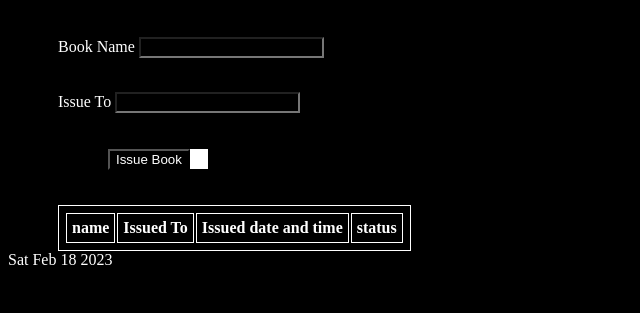
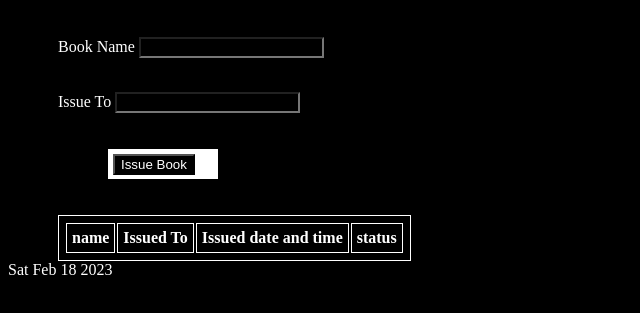
Before and after one commit to ashutosh9897794237/Library-Management-Website-Project, a plain HTML site: page index.html in a window 1280 px wide. Shown: the part 61-374 px from the top of the page, without its empty margins (0-640 px from the left). Drawn offline with Linux system fonts and the light colour scheme.

Commit message:
w3e4rt6uio

```diff
--- a/style.css
+++ b/style.css
@@ -15,12 +15,14 @@ table,th,td{
     margin-left: 50px;
 }
 .but{
-    margin-left: 50px;
+    margin-left: 70px;
+    left: 70px;
     width: 100px;
     height: 20px;
     color: black;
     margin-left: 50px;
     margin-right: 50px;
+    border: 5px solid red;
     background-color: white;
     border-color: white;
 border-radius:  5px solid white;
```
